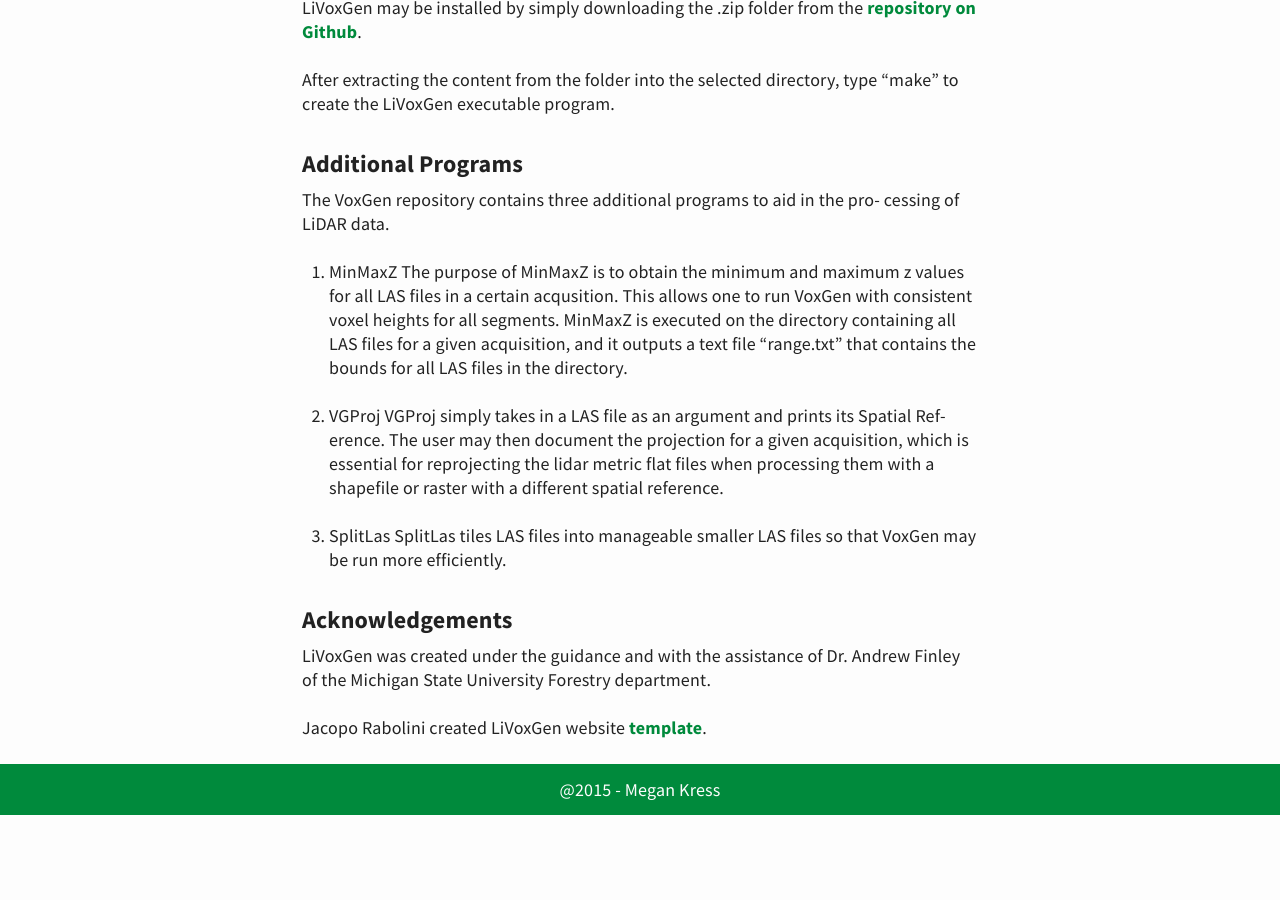
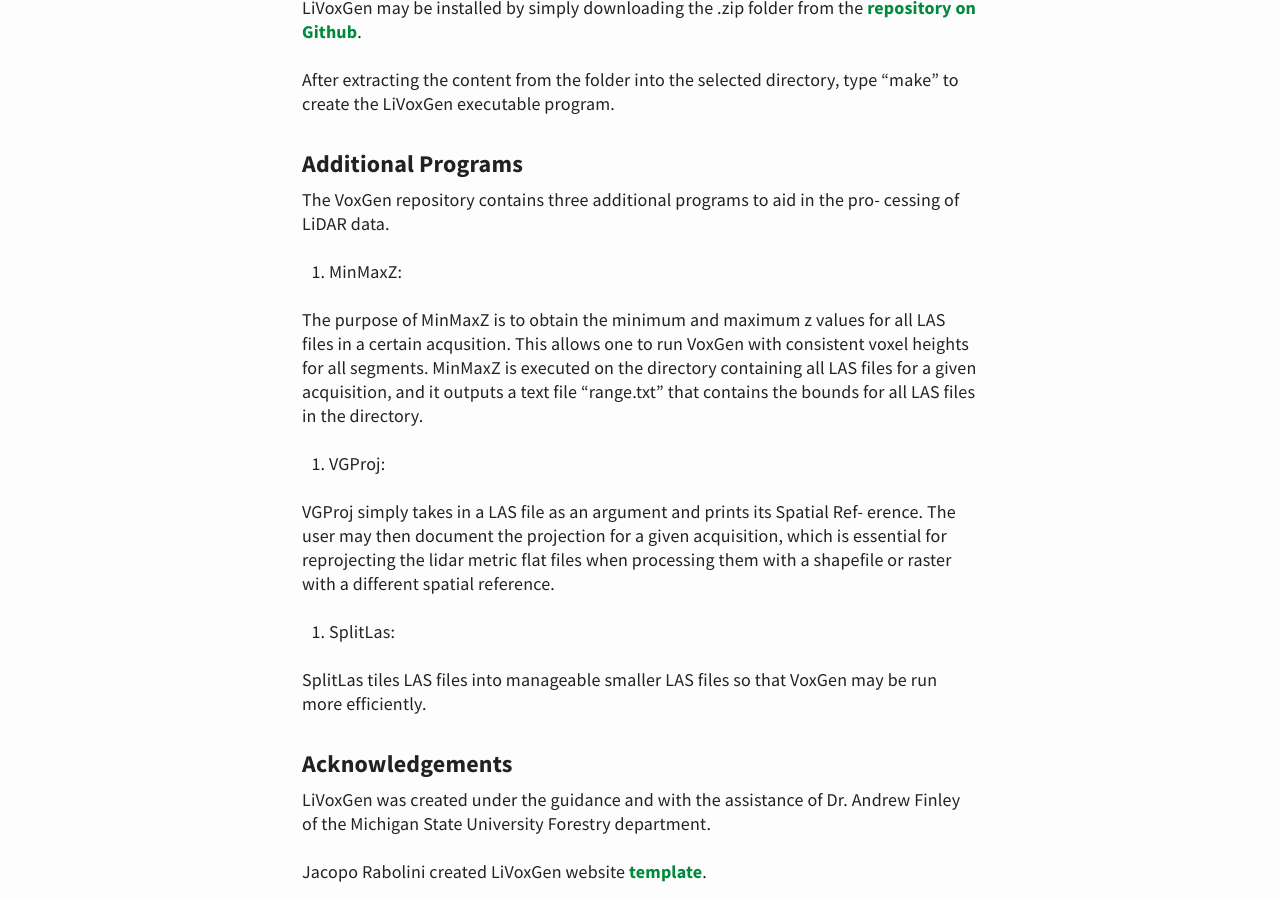
Before and after one commit to MeganKress/LiVoxGen, a Jekyll site: the page built from about.md, in a window 1280 px wide and 900 px high, scrolled down 531 px. Built offline with Jekyll 4.4.1, drawn with Linux system fonts in a browser that asks for light colours; before the commit the page ends 1346 px from its top, so only the background shows below that.

```diff
--- a/about.md
+++ b/about.md
@@ -22,20 +22,23 @@ LiVoxGen executable program.
 The VoxGen repository contains three additional programs to aid in the pro-
 cessing of LiDAR data.
 
-1. MinMaxZ
+1. MinMaxZ:
+
 The purpose of MinMaxZ is to obtain the minimum and maximum z values
 for all LAS files in a certain acqusition. This allows one to run VoxGen
 with consistent voxel heights for all segments. MinMaxZ is executed on the
 directory containing all LAS files for a given acquisition, and it outputs a text
 file “range.txt” that contains the bounds for all LAS files in the directory.
 
-2. VGProj
+2. VGProj:
+
 VGProj simply takes in a LAS file as an argument and prints its Spatial Ref-
 erence. The user may then document the projection for a given acquisition,
 which is essential for reprojecting the lidar metric flat files when processing
 them with a shapefile or raster with a different spatial reference.
 
-3. SplitLas
+3. SplitLas:
+
 SplitLas tiles LAS files into manageable smaller LAS files so that VoxGen
 may be run more efficiently.
 
```
